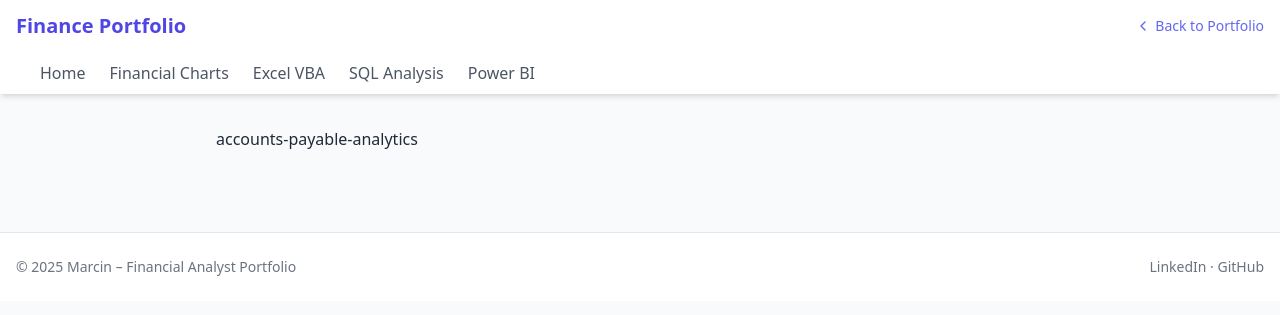
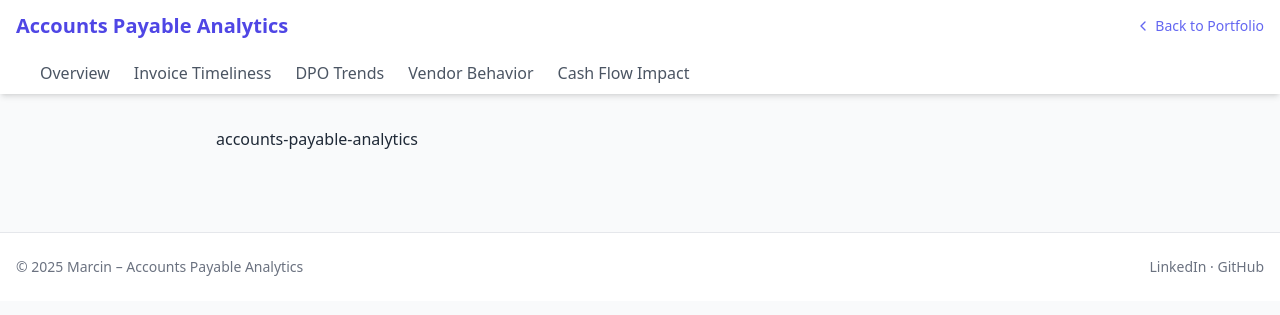
Before and after one commit to Marcin-Charzynski/accounts-payable-analytics, a Jekyll site: the page built from README.md, in a window 1280 px wide. Shown: the top 315 px of the page. Built offline with Jekyll 4.4.1, drawn with Linux system fonts in a browser that asks for light colours; nearby versions of some CDN libraries; our own code applies the rules of GitHub Pages for plain Markdown files.

Commit message:
adjusted

```diff
--- a/_layouts/page.html
+++ b/_layouts/page.html
@@ -3,7 +3,7 @@
 <head>
   <meta charset="UTF-8" />
   <meta name="viewport" content="width=device-width, initial-scale=1" />
-  <title>{{ page.title }} - Financial Portfolio</title>
+  <title>{{ page.title }} - Accounts Payable Analytics</title>
 
   <!-- Tailwind CDN -->
   <script src="https://cdn.tailwindcss.com"></script>
@@ -23,7 +23,7 @@
   <div class="container mx-auto px-4 py-3 flex justify-between items-center">
     <!-- Site Title -->
     <a href="{{ site.baseurl }}/" class="text-xl font-semibold text-indigo-600 hover:text-indigo-800">
-      Finance Portfolio
+      Accounts Payable Analytics
     </a>
 
     <!-- Back to Portfolio (desktop only) -->
@@ -48,6 +48,7 @@
   <div class="container mx-auto px-4">
     <ul id="menu" class="hidden md:flex flex-col md:flex-row text-gray-600 absolute md:static bg-white md:bg-transparent left-0 top-16 md:top-auto w-full md:w-auto px-4 md:px-0 py-4 md:py-0 shadow-md md:shadow-none z-50
                         space-y-2 md:space-y-0 md:space-x-6">
+
       <!-- Back to Portfolio (mobile only) -->
       <li class="md:hidden">
         <a href="{{ site.url }}/" class="block py-2 text-sm text-indigo-500 hover:text-indigo-700 flex items-center space-x-1">
@@ -62,31 +63,31 @@
       <li>
         <a href="{{ site.baseurl }}/"
            class="block py-2 hover:text-indigo-600 {% if page.url == site.baseurl or page.url == site.baseurl | append: '/' %}font-bold text-indigo-700{% endif %}">
-          Home
+          Overview
         </a>
       </li>
       <li>
-        <a href="{{ site.baseurl }}/charts/"
-           class="block py-2 hover:text-indigo-600 {% if page.url == site.baseurl | append: '/charts/' %}font-bold text-indigo-700{% endif %}">
-          Financial Charts
+        <a href="{{ site.baseurl }}/invoice-timeliness/"
+           class="block py-2 hover:text-indigo-600 {% if page.url == site.baseurl | append: '/invoice-timeliness/' %}font-bold text-indigo-700{% endif %}">
+          Invoice Timeliness
         </a>
       </li>
       <li>
-        <a href="{{ site.baseurl }}/vba/"
-           class="block py-2 hover:text-indigo-600 {% if page.url == site.baseurl | append: '/vba/' %}font-bold text-indigo-700{% endif %}">
-          Excel VBA
+        <a href="{{ site.baseurl }}/dpo-trends/"
+           class="block py-2 hover:text-indigo-600 {% if page.url == site.baseurl | append: '/dpo-trends/' %}font-bold text-indigo-700{% endif %}">
+          DPO Trends
         </a>
       </li>
       <li>
-        <a href="{{ site.baseurl }}/sql/"
-           class="block py-2 hover:text-indigo-600 {% if page.url == site.baseurl | append: '/sql/' %}font-bold text-indigo-700{% endif %}">
-          SQL Analysis
+        <a href="{{ site.baseurl }}/vendor-behavior/"
+           class="block py-2 hover:text-indigo-600 {% if page.url == site.baseurl | append: '/vendor-behavior/' %}font-bold text-indigo-700{% endif %}">
+          Vendor Behavior
         </a>
       </li>
       <li>
-        <a href="{{ site.baseurl }}/powerbi/"
-           class="block py-2 hover:text-indigo-600 {% if page.url == site.baseurl | append: '/powerbi/' %}font-bold text-indigo-700{% endif %}">
-          Power BI
+        <a href="{{ site.baseurl }}/cash-flow/"
+           class="block py-2 hover:text-indigo-600 {% if page.url == site.baseurl | append: '/cash-flow/' %}font-bold text-indigo-700{% endif %}">
+          Cash Flow Impact
         </a>
       </li>
     </ul>
@@ -98,9 +99,10 @@
   {{ content }}
 </main>
 
+<!-- Footer -->
 <footer class="bg-white border-t mt-12">
   <div class="container mx-auto px-4 py-6 text-sm text-gray-500 flex flex-col md:flex-row justify-between items-center gap-2">
-      <span>&copy; {{ site.time | date: "%Y" }} Marcin – Financial Analyst Portfolio</span>
+    <span>&copy; {{ site.time | date: "%Y" }} Marcin – Accounts Payable Analytics</span>
     <span>
       <a href="https://www.linkedin.com/in/marcin-charzy%C5%84ski/" class="hover:text-indigo-600">LinkedIn</a> ·
       <a href="https://github.com/Marcin-Charzynski" class="hover:text-indigo-600">GitHub</a>
```
Lines whose indentation alone changed are shown as unchanged.
